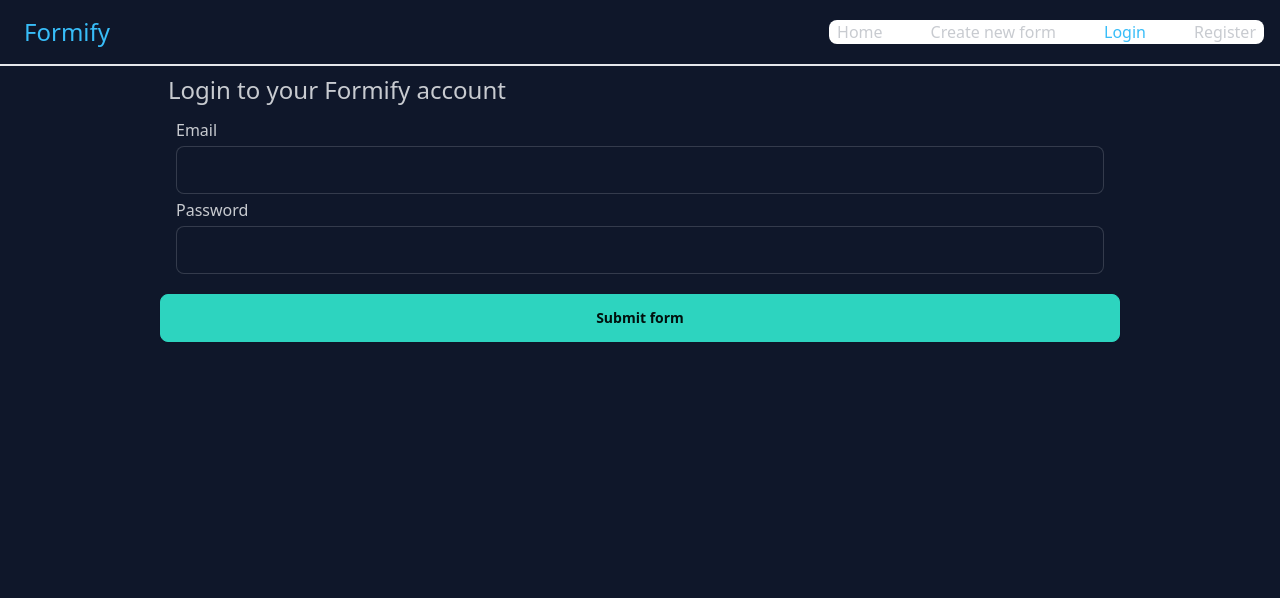
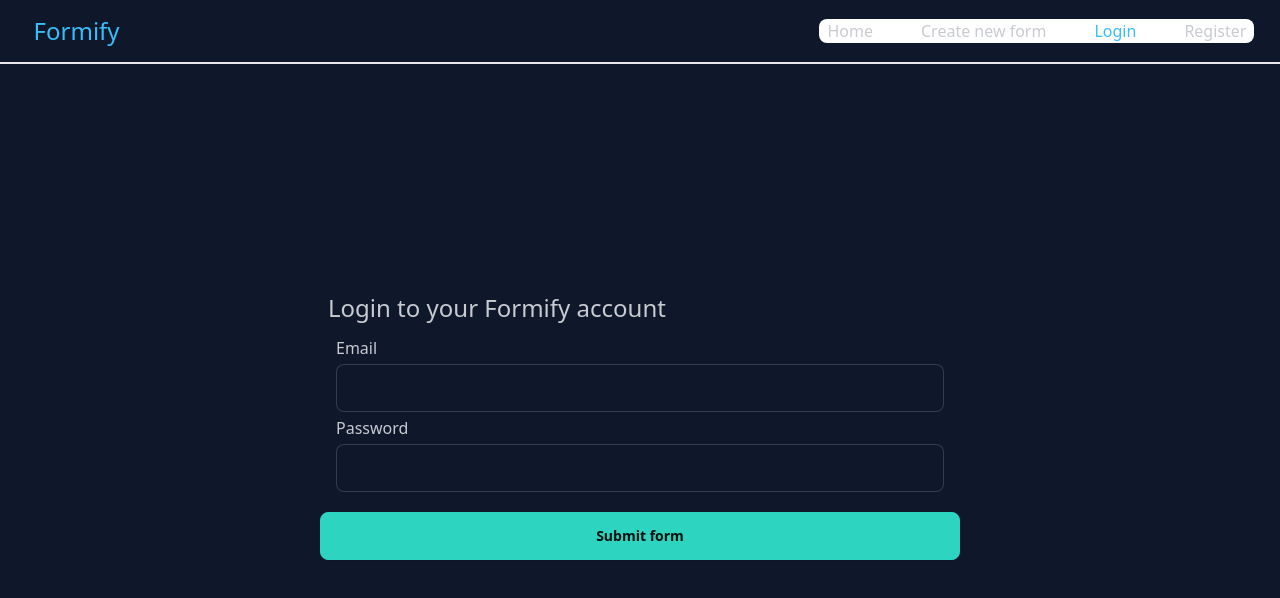
Before and after one commit to techbabette/ReactJSONForm, a React (Vite) app: page /login in a window 1280 px wide. Shown: the top 598 px of the page. Built offline with nearby package versions, Linux system fonts and the light colour scheme.

Commit message:
Standardized navbar height

```diff
--- a/src/FormComplete.jsx
+++ b/src/FormComplete.jsx
@@ -32,11 +32,11 @@
     }
 
     return (
-    <>
+    <div className="w-full">
         <h1 className="p-2 text-2xl">{form.formName}</h1>
         <FormInputs form={form} errors={formErrors} value={formValue} onChange={handleChange}/>
         <button type="button" className="btn btn-success w-full px-2 my-5" onClick={handleSubmit}>Submit form</button>
-    </>
+    </div>
     );
 }
 
--- a/src/PageLogin.jsx
+++ b/src/PageLogin.jsx
@@ -26,7 +26,7 @@
     }
 
     return (
-        <div className="w-9/12 mx-auto">
+        <div className="w-9/12 sm:w-6/12 mx-auto solo-page flex justify-center items-center">
             <FormComplete form={loginForm} onSubmit={attemptLogin}/>
         </div>
     );
--- a/src/index.css
+++ b/src/index.css
@@ -1,3 +1,18 @@
 @tailwind base;
 @tailwind components;
 @tailwind utilities;
+
+.navbar{
+    min-height: 8vh;
+}
+
+.solo-page{
+    min-height: 92vh;
+}
+
+@media screen and (min-width: 992px) {
+    .navbar{
+        height: 8vh;
+        padding: 0% 2% 0% 2%;
+    }
+}
```
